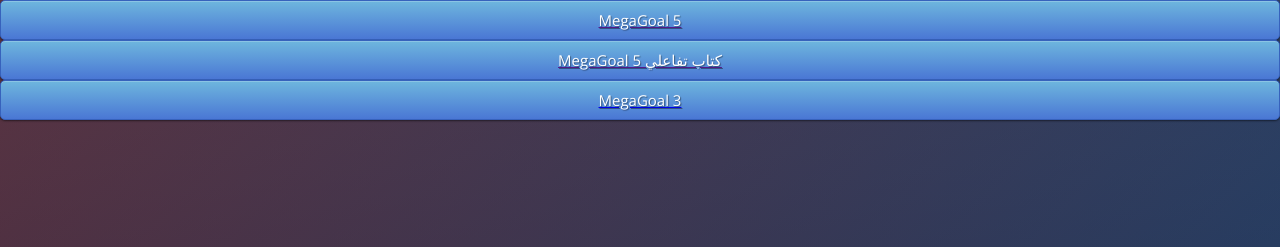
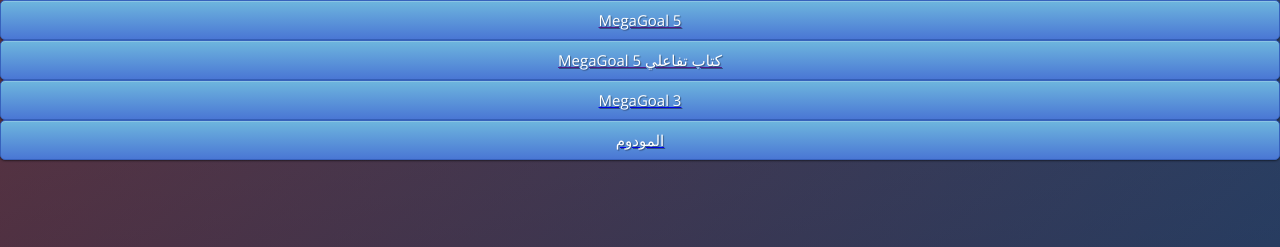
Before and after one commit to abdulaziz003/website, a plain HTML site: page index.html in a window 1280 px wide. Shown: the top 247 px of the page. Drawn offline with nearby package versions, Linux system fonts and the light colour scheme.

Commit message:
adding link to local router
192.168.1.1 local router

```diff
--- a/index.html
+++ b/index.html
@@ -92,6 +92,7 @@
 <a href=""><button type="submit" class="btn btn-primary btn-block btn-large"> MegaGoal 5 </button></a>
 <a href=""><button type="submit" class="btn btn-primary btn-block btn-large"> كتاب تفاعلي  MegaGoal 5 </button></a>
 <a href="https://raw.githubusercontent.com/abdulaziz003/website/master/data/MG_03_TG_TEXT_2017_PrinterLoRes.pdf"><button type="submit" class="btn btn-primary btn-block btn-large"> MegaGoal 3 </button></a>
+<a href="https://192.168.1.1"><button type="submit" class="btn btn-primary btn-block btn-large"> المودوم</button></a>
 
 
 
```
